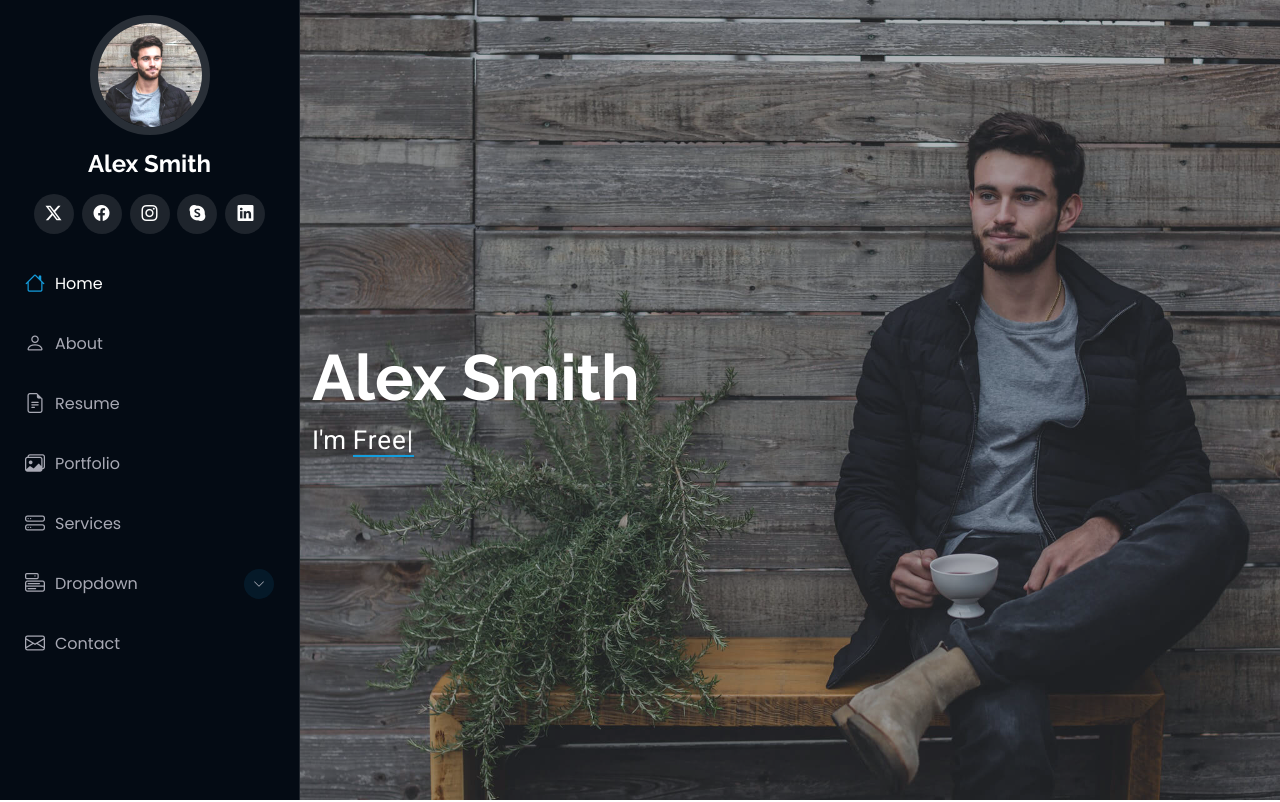
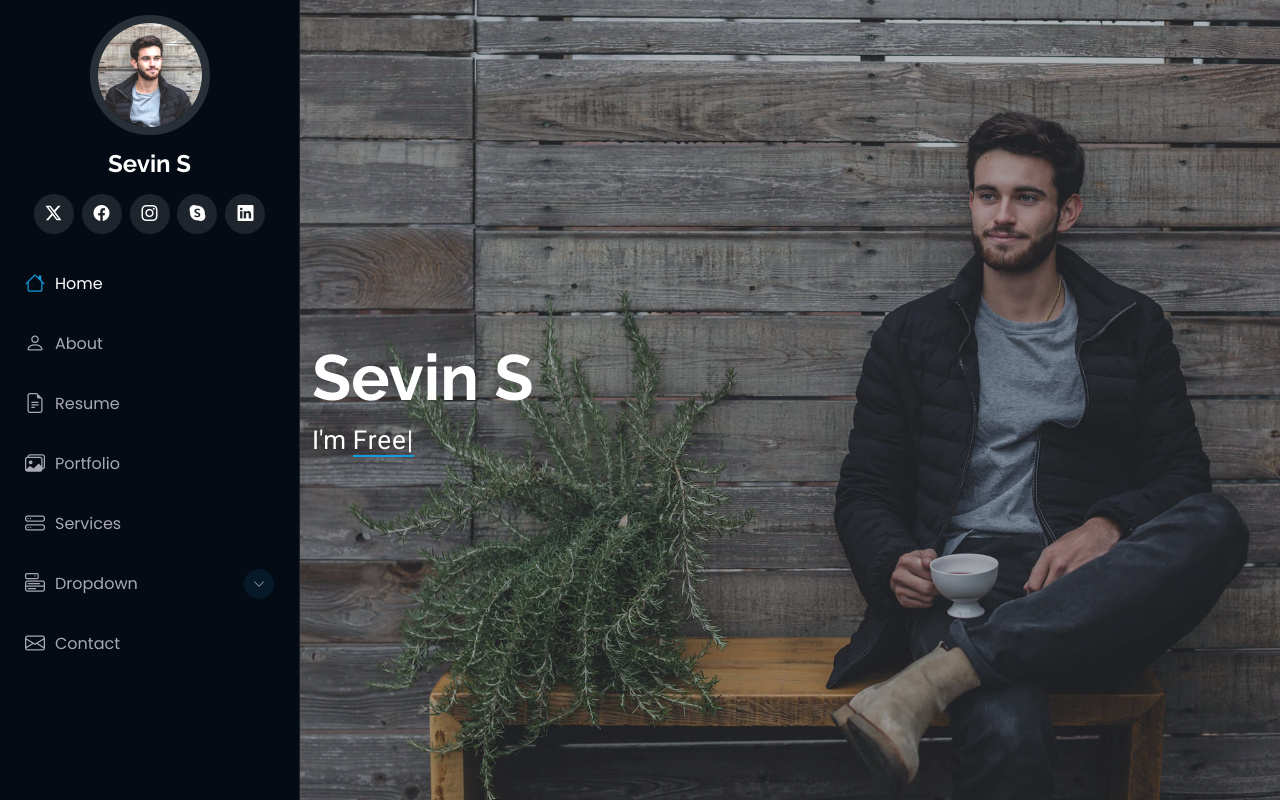
Before and after one commit to AmalJoeSevin/Portfolio_prod, a plain HTML site: page index.html in a window 1280 px wide. Shown: the top 802 px of the page. Drawn offline with Linux system fonts and the light colour scheme.

Commit message:
Changes Test hosting

```diff
--- a/index.html
+++ b/index.html
@@ -48,7 +48,7 @@
     <a href="index.html" class="logo d-flex align-items-center justify-content-center">
       <!-- Uncomment the line below if you also wish to use an image logo -->
       <!-- <img src="assets/img/logo.png" alt=""> -->
-      <h1 class="sitename">Alex Smith</h1>
+      <h1 class="sitename">Sevin S</h1>
     </a>
 
     <div class="social-links text-center">
@@ -97,7 +97,7 @@
       <img src="assets/img/hero-bg.jpg" alt="" data-aos="fade-in" class="">
 
       <div class="container" data-aos="fade-up" data-aos-delay="100">
-        <h2>Alex Smith</h2>
+        <h2>Sevin S</h2>
         <p>I'm <span class="typed" data-typed-items="Designer, Developer, Freelancer, Photographer">Designer</span><span class="typed-cursor typed-cursor--blink" aria-hidden="true"></span><span class="typed-cursor typed-cursor--blink" aria-hidden="true"></span></p>
       </div>
 
```
